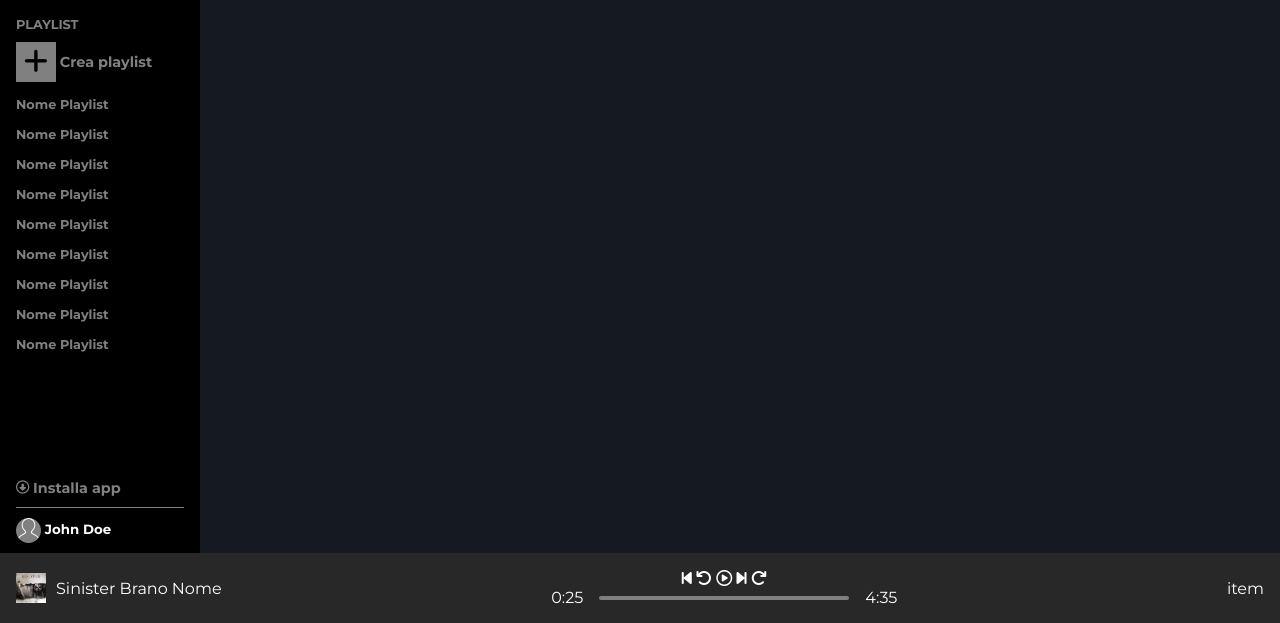
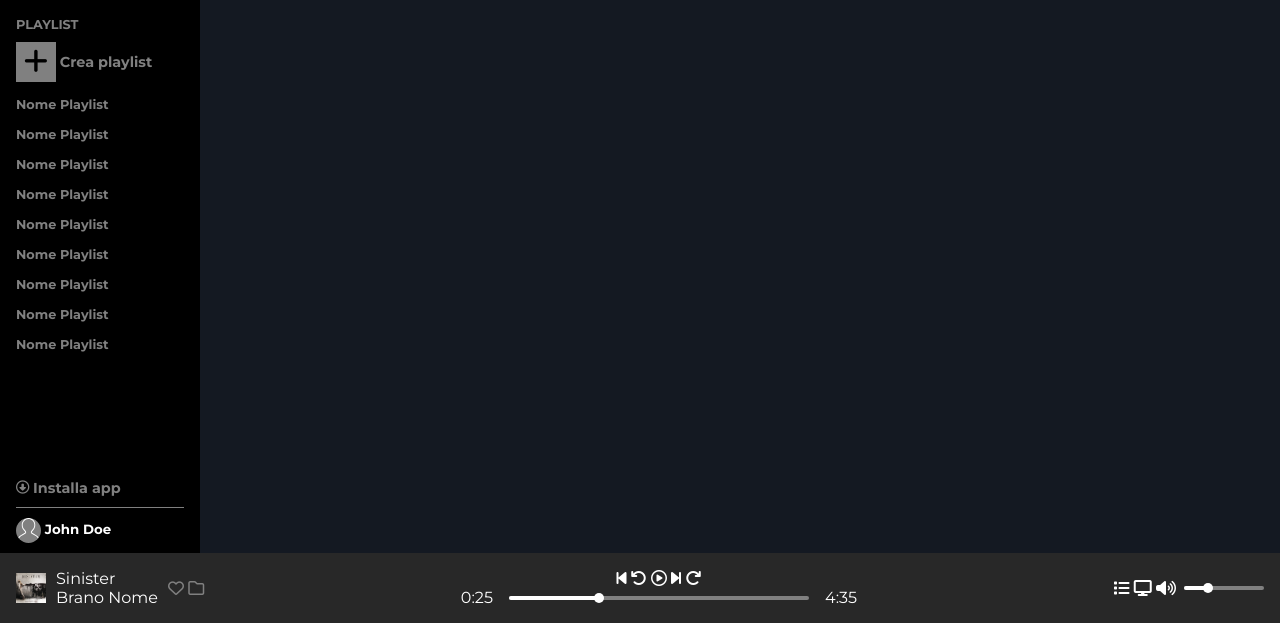
Before and after one commit to Federico-Zorzi/html-css-spotifyweb, a plain HTML site: page index.html in a window 1280 px wide. Shown: the part 177-800 px from the top of the page. Drawn offline with Linux system fonts and the light colour scheme.

Commit message:
low bar modified

```diff
--- a/css/style.css
+++ b/css/style.css
@@ -228,6 +228,7 @@ button {
   border-radius: 30px;
   color: white;
 }
+
 /* LOW BAR */
 
 .app-player {
@@ -236,6 +237,22 @@ button {
 
   justify-content: space-between;
   align-items: center;
+  gap: 1rem;
+}
+
+.low-bar-btn {
+  background-color: transparent;
+  border: 0;
+}
+
+.played-music .low-bar-btn {
+  color: grey;
+  font-size: 1rem;
+}
+
+.played-music-functions .low-bar-btn {
+  color: white;
+  font-size: 1rem;
 }
 
 .played-music {
@@ -248,8 +265,6 @@ button {
 }
 
 .played-music-interactions {
-  flex-grow: 1;
-
   flex-direction: column;
   align-items: center;
 }
@@ -259,15 +274,51 @@ button {
   gap: 1rem;
 }
 
-.bar {
+.bar,
+.volume-bar {
   height: 4px;
-  width: 250px;
   background-color: grey;
   border-radius: 10px;
 }
 
-.bar-actual-time {
+.bar {
+  width: 300px;
 }
+
+.volume-bar {
+  width: 80px;
+}
+
+.progress {
+  height: 100%;
+  width: 30%;
+  background-color: white;
+  border-radius: 2px;
+  position: relative;
+}
+
+.progress::after {
+  content: "";
+  width: 10px;
+  height: 10px;
+  background-color: white;
+  border-radius: 50%;
+
+  position: absolute;
+  top: 50%;
+  right: 0;
+  transform: translate(50%, -50%);
+}
+
+.played-music-functions {
+  align-items: center;
+  gap: 0.5rem;
+}
+
+.played-music-functions > div {
+  flex-shrink: 0;
+}
+
 /* MEDIA QUERY */
 
 /* small */
--- a/index.html
+++ b/index.html
@@ -163,8 +163,17 @@
           </div>
 
           <div>
-            <span class="artist-name">Sinister</span>
+            <span class="artist-name d-block">Sinister</span>
             <span class="music-title">Brano Nome</span>
+          </div>
+
+          <div>
+            <button class="low-bar-btn">
+              <i class="fa-regular fa-heart"></i>
+            </button>
+            <button class="low-bar-btn">
+              <i class="fa-regular fa-folder"></i>
+            </button>
           </div>
         </div>
 
@@ -179,13 +188,30 @@
           </div>
           <div class="progress-bar d-flex">
             <div class="current-time">0:25</div>
-            <div class="bar"><span class="bar-actual-time"></span></div>
+            <div class="bar">
+              <div class="progress"></div>
+            </div>
             <div class="finished-time">4:35</div>
           </div>
         </div>
 
         <!-- tasti per interagire con la musica attualmente riprodotta -->
-        <div class="played-music-functions">item</div>
+        <div class="played-music-functions d-flex">
+          <div>
+            <button class="low-bar-btn">
+              <i class="fa-solid fa-list"></i>
+            </button>
+            <button class="low-bar-btn">
+              <i class="fa-solid fa-display"></i>
+            </button>
+            <button class="low-bar-btn">
+              <i class="fa-solid fa-volume-high"></i>
+            </button>
+          </div>
+          <div class="volume-bar">
+            <div class="progress"></div>
+          </div>
+        </div>
       </div>
     </div>
   </body>
```
